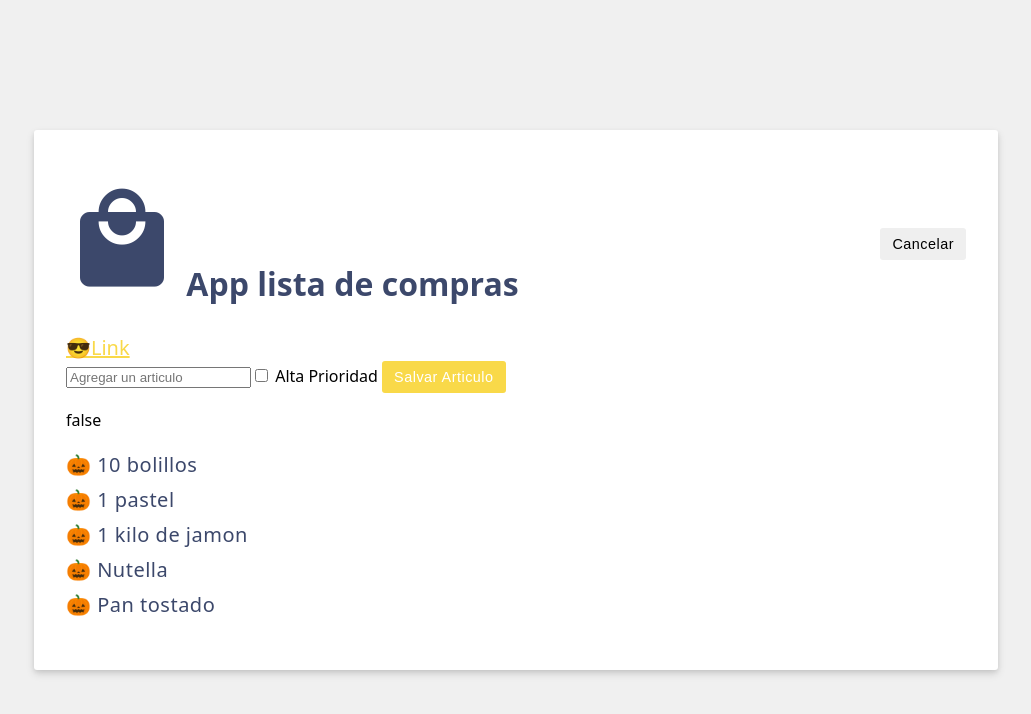
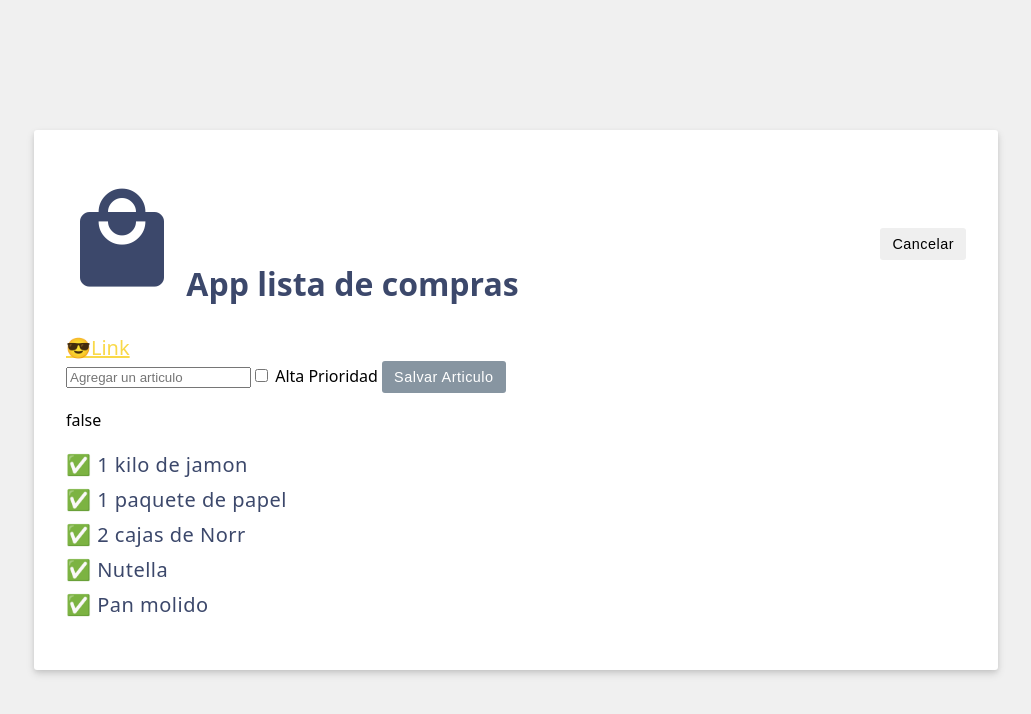
Before and after one commit to MiltonAaron2003/Repositorio-de-la-materia-DADM-2024B, a Vue app: page / in a window 1280 px wide. Shown: the top 714 px of the page, without its empty margins (124-1155 px from the left). Built offline with nearby package versions, Linux system fonts and the light colour scheme.

Commit message:
⭐S13: Clases dinamicas Agrega clases dinamicas con arreglos

```diff
--- a/src/App.vue
+++ b/src/App.vue
@@ -4,11 +4,11 @@ import { ref } from 'vue';
 //item
 const header = ref('App lista de compras');
 const items = ref([
-  {id:'0', label: '10 bolillos'},
-  {id:'1', label: '1 pastel'},
-  {id:'2', label: '1 kilo de jamon'},
+  {id:'0', label: '1 kilo de jamon'},
+  {id:'1', label: '1 paquete de papel'},
+  {id:'2', label: '2 cajas de Norr'},
   {id:'3', label: 'Nutella'},
-  {id:'4', label: 'Pan tostado'}
+  {id:'4', label: 'Pan molido'}
 ]);
 //item-model
 const saveItem=()=> { 'saveItem'
@@ -37,7 +37,7 @@ const activateEdition =(activate) => {
   <button v-if="editing" class="btn" @click="activateEdition(false)">Cancelar</button>
   <button v-else class="btn btn-primary" @click="activateEdition(true)">Agregar articulo </button>
   </div>
-  <a v-bind:href="'https://'+newItem" target="_blank">{{newItem == ""?"😎Link":newItem}}</a>
+  <a v-bind:href="'https://www.Google.com/' + newItem" target="_blank">{{newItem == ""?"😎Link":newItem}}</a>
   <!--Agrupando entradas de usuario-->
   <form
   class="add-item form"
@@ -52,7 +52,9 @@ const activateEdition =(activate) => {
     Alta Prioridad
   </label>
   <!--Boton-->
-  <button class="btn btn-primary">
+  <button
+  :disabled="newItem.length ==0"
+  class="btn btn-primary">
     Salvar Articulo
   </button>
   </form>
@@ -62,9 +64,9 @@ const activateEdition =(activate) => {
   {{ newItemHighPriority }}
   <!-- Lista -->
   <ul>
-    <li v-for="item in items" :key="item.id"> 🎃 {{  item.label }} </li>
+    <li v-for="item in items" :key="item.id"> ✅ {{  item.label }} </li>
   </ul>
-  <p v-if=" items.length === 0"> 🌸 NO HAY ELEMENTOS EN LA LISTA🌸</p>
+  <p v-if=" items.length === 0"> ✅ NO HAY ELEMENTOS EN LA LISTA✅</p>
 </template>
 
 <style scoped>
```
